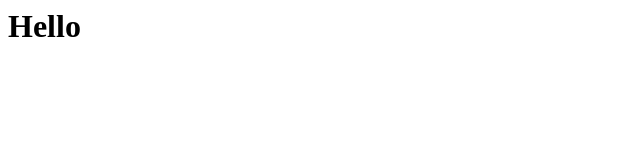
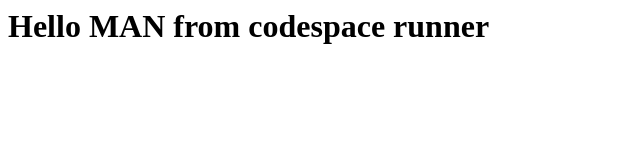
Before and after one commit to Cypherka/skills-code-with-codespaces, a plain HTML site: page index.html in a window 1280 px wide. Shown: the whole page, without its empty margins (0-640 px from the left). Drawn offline with Linux system fonts and the light colour scheme.

Commit message:
Adding hello from the codespace!

```diff
--- a/index.html
+++ b/index.html
@@ -1,3 +1,3 @@
 <html>
-  <h1>Hello</h1>
+  <h1>Hello MAN from codespace runner </h1>
 </html>
```
